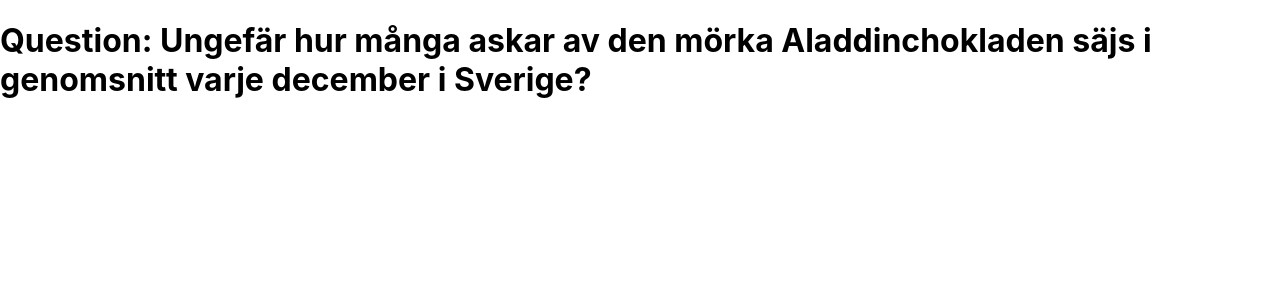
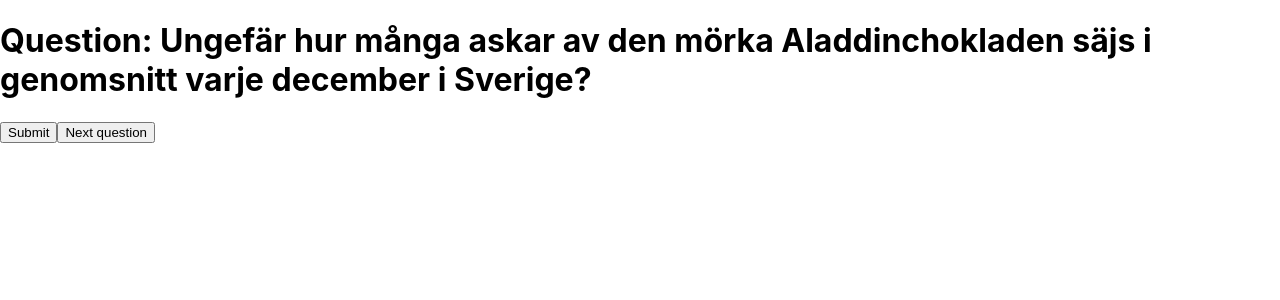
Before and after one commit to Technigo/project-redux-quiz-old, a React (Create React App) app: page / in a window 1280 px wide. Shown: the top 300 px of the page. Built offline with nearby package versions, Linux system fonts and the light colour scheme.

Commit message:
Submit and next question button

```diff
--- a/src/App.js
+++ b/src/App.js
@@ -2,7 +2,6 @@ import React from 'react'
 import { Provider } from 'react-redux'
 import { combineReducers, configureStore } from '@reduxjs/toolkit'
 import { quiz } from 'reducers/quiz'
-
 import { CurrentQuestion } from 'components/CurrentQuestion'
 
 const reducer = combineReducers({
--- a/src/components/CurrentQuestion.js
+++ b/src/components/CurrentQuestion.js
@@ -1,8 +1,20 @@
-import React from 'react'
-import { useSelector } from 'react-redux'
+import React from 'react';
+import { useSelector, useDispatch } from 'react-redux';
+import { quiz } from '../reducers/quiz';
 
 export const CurrentQuestion = () => {
   const question = useSelector((state) => state.quiz.questions[state.quiz.currentQuestionIndex])
+
+  const dispatch = useDispatch();
+
+  const submitAnswer = ({ id, index }) => {
+      dispatch(quiz.actions.submitAnswer({ questionId: id, answerIndex: index }));
+  };
+
+  const nextQuestion = () => {
+    dispatch(quiz.actions.goToNextQuestion())
+
+  }
 
   if (!question) {
     return <h1>Oh no! I could not find the current question!</h1>
@@ -11,6 +23,8 @@ export const CurrentQuestion = () => {
   return (
     <div>
       <h1>Question: {question.questionText}</h1>
+      <button onClick={submitAnswer}>Submit</button>
+      <button onClick={nextQuestion}>Next question</button>
     </div>
   )
 }
--- a/src/reducers/quiz.js
+++ b/src/reducers/quiz.js
@@ -1,4 +1,5 @@
 import { createSlice } from '@reduxjs/toolkit'
+import { CurrentQuestion } from '../components/CurrentQuestion'
 
 // Change these to your own questions!
 const questions = [
```
